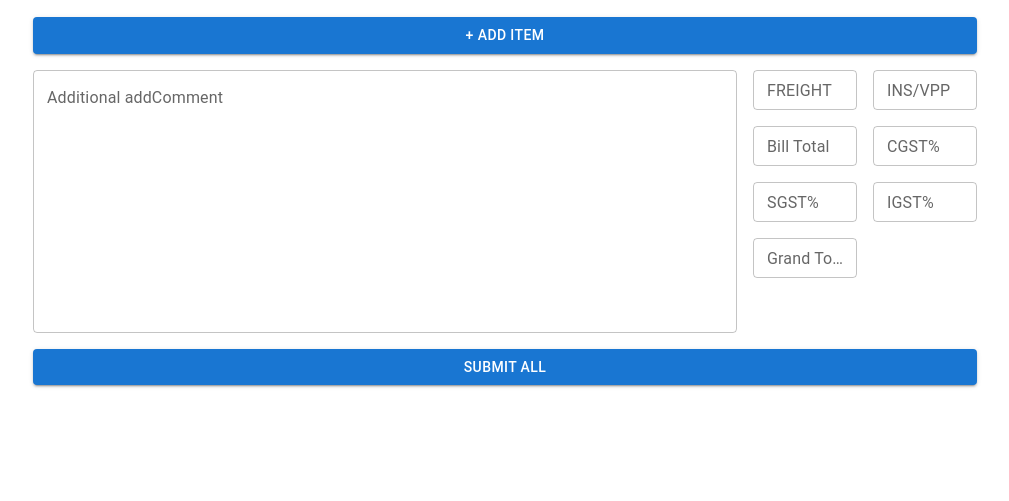
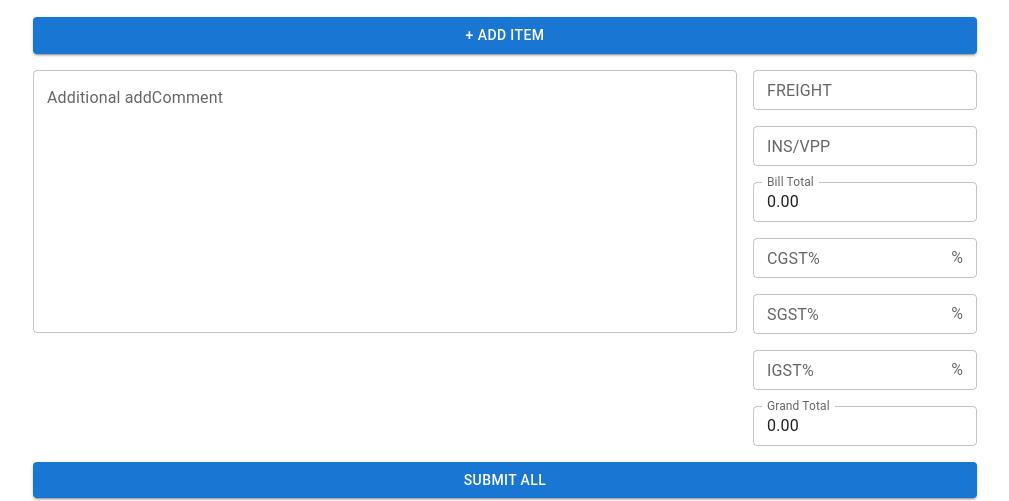
Before and after one commit to Satyamray21/bpsForntend, a React (Create React App) app: page /booking/new in a window 1280 px wide. Shown: the part 1127-1628 px from the top of the page, without its empty margins (255-1264 px from the left). Before the commit the page ends 1560 px from the top, so only its background shows below. Built offline with nearby package versions, Linux system fonts and the light colour scheme; no server answers.

Commit message:
added auto amount functionality in this .

```diff
--- a/src/Pages/Admin/Booking/Form/BookingForm.js
+++ b/src/Pages/Admin/Booking/Form/BookingForm.js
@@ -64,6 +64,33 @@ const initialValues = {
   igst: "",
   grandTotal: "",
 };
+const totalFields = [
+  { name: "freight", label: "FREIGHT", readOnly: false },
+  { name: "ins_vpp", label: "INS/VPP", readOnly: false },
+  { name: "billTotal", label: "Bill Total", readOnly: true },
+  { name: "cgst", label: "CGST%", readOnly: false },
+  { name: "sgst", label: "SGST%", readOnly: false },
+  { name: "igst", label: "IGST%", readOnly: false },
+  { name: "grandTotal", label: "Grand Total", readOnly: true },
+];
+const calculateTotals = (values) => {
+  const items = values.items || [];
+  const billTotal = items.reduce((sum, item) => sum + Number(item.amount || 0), 0);
+
+  const freight = Number(values.freight || 0);
+  const ins_vpp = Number(values.ins_vpp || 0);
+  const cgst = Number(values.cgst || 0);
+  const sgst = Number(values.sgst || 0);
+  const igst = Number(values.igst || 0);
+
+  const grandTotal = billTotal + freight + ins_vpp + cgst + sgst + igst;
+
+  return {
+    billTotal: billTotal.toFixed(2),
+    grandTotal: grandTotal.toFixed(2),
+    computedTotalRevenue: grandTotal.toFixed(2)
+  };
+};
 
 const BookingForm = () => {
   const [senderCities, setSenderCities] = React.useState([]);
@@ -96,6 +123,7 @@ const BookingForm = () => {
           <Form>
             <EffectSyncCities values={values} dispatch={dispatch} setSenderCities={setSenderCities}
   setReceiverCities={setReceiverCities}/>
+  <EffectSyncTotals values={values} setFieldValue={setFieldValue} />
             {/* ... all your form fields go here ... */}
             <Box sx={{ p: 3, maxWidth: 1200, mx: "auto" }}>
               <Grid container spacing={2}>
@@ -465,16 +493,8 @@ const BookingForm = () => {
                 </Grid>
                 <Grid size={{ xs: 12, md: 3 }}>
                   <Grid container spacing={2}>
-                    {[
-                      ["freight", "FREIGHT"],
-                      ["ins_vpp", "INS/VPP"],
-                      ["billTotal", "Bill Total"],
-                      ["cgst", "CGST%"],
-                      ["sgst", "SGST%"],
-                      ["igst", "IGST%"],
-                      ["grandTotal", "Grand Total"],
-                    ].map(([name, label]) => (
-                      <Grid size={{ xs: 6 }} key={name}>
+                    {totalFields.map(({ name, label, readOnly }) => (
+    <Grid item xs={6} key={name}>
       <TextField
         name={name}
         label={label}
@@ -482,6 +502,12 @@ const BookingForm = () => {
         onChange={handleChange}
         fullWidth
         size="small"
+        InputProps={{
+          readOnly: readOnly,
+          ...(label.includes("%") && {
+            endAdornment: <InputAdornment position="end">%</InputAdornment>,
+          }),
+        }}
       />
     </Grid>
                     ))}
@@ -532,6 +558,25 @@ const EffectSyncCities = ({ values, dispatch, setSenderCities, setReceiverCities
 
   return null;
 };
+const EffectSyncTotals = ({ values, setFieldValue }) => {
+  useEffect(() => {
+    const totals = calculateTotals(values);
+    setFieldValue("billTotal", totals.billTotal);
+    setFieldValue("grandTotal", totals.grandTotal);
+    // Optional:
+    // setFieldValue("computedTotalRevenue", totals.computedTotalRevenue);
+  }, [
+    values.items,
+    values.freight,
+    values.ins_vpp,
+    values.cgst,
+    values.sgst,
+    values.igst,
+    setFieldValue
+  ]);
+
+  return null;
+};
 
 
 export default BookingForm;
```
Lines whose indentation alone changed are shown as unchanged.
